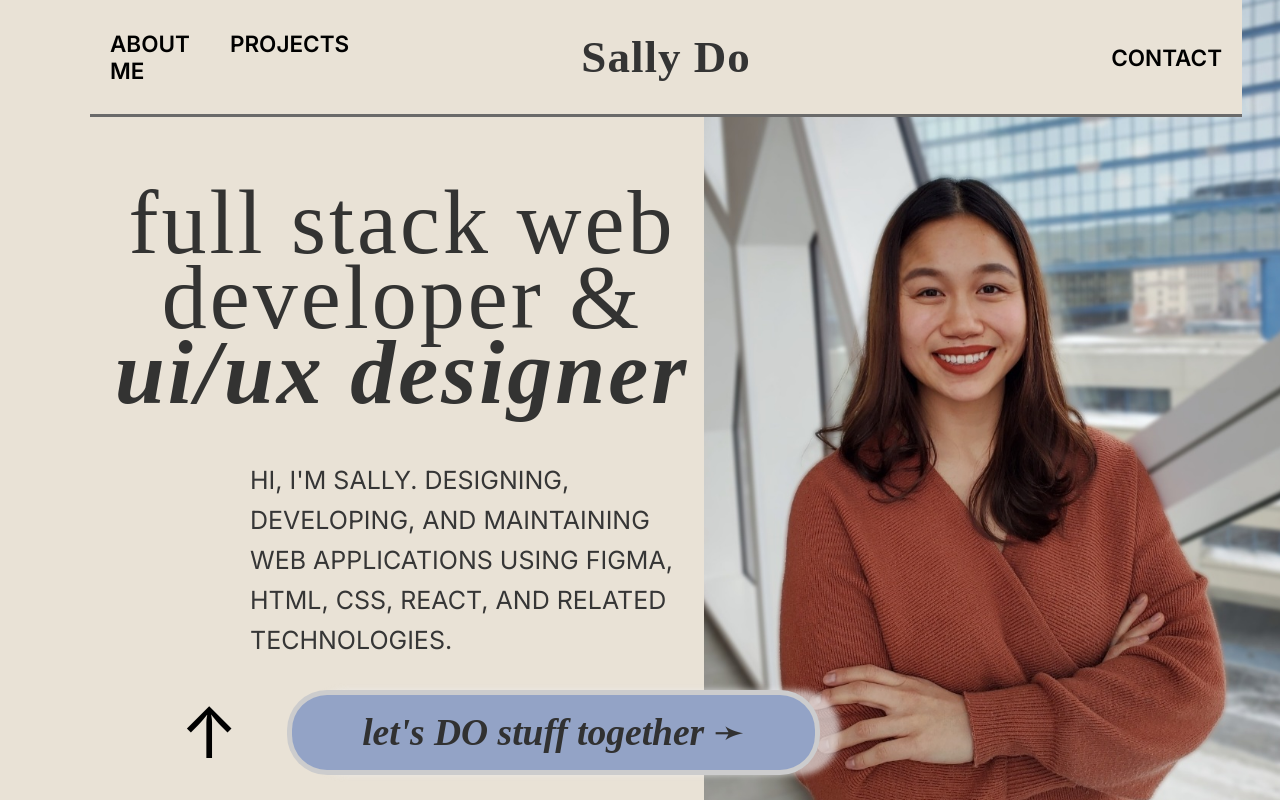
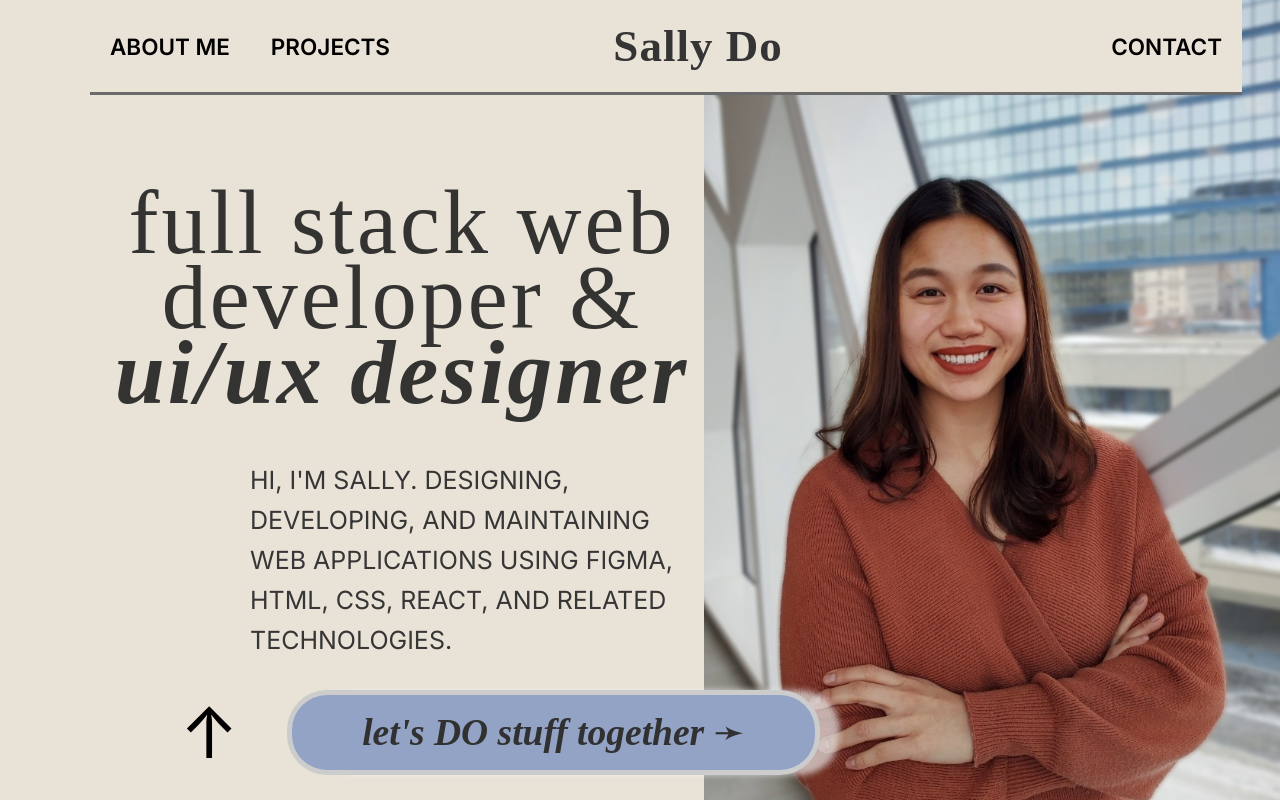
Before and after one commit to sallydough/sally-do-portfolio, a React (Vite) app: page / in a window 1280 px wide. Built offline with nearby package versions, Linux system fonts and the light colour scheme; a web font is replaced by a local one.

Commit message:
adjust nav spacing

```diff
--- a/src/components/Nav/nav.css
+++ b/src/components/Nav/nav.css
@@ -25,7 +25,7 @@
   display: flex;
   flex-direction: row;
   justify-content: space-between;
-  width: 20vw;
+  width: 25vw;
   font-size: 15px;
   font-family: "Inter";
 }
```
